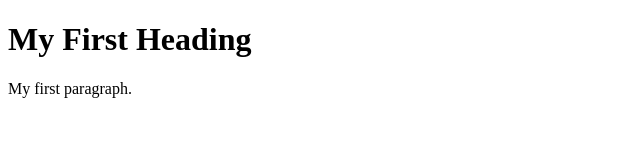
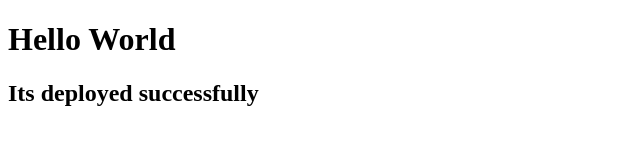
Before and after one commit to haroonRashd/Bootcamp-Setup, a plain HTML site: page index.html in a window 1280 px wide. Shown: the whole page, without its empty margins (0-640 px from the left). Drawn offline with Linux system fonts and the light colour scheme.

Commit message:
Update index.html

```diff
--- a/index.html
+++ b/index.html
@@ -2,9 +2,9 @@
 <html>
 <body>
 
-<h1>My First Heading</h1>
+<h1>Hello World</h1>
 
-<p>My first paragraph.</p>
+<h2>Its deployed successfully</h2>
 
 </body>
 </html>
```
